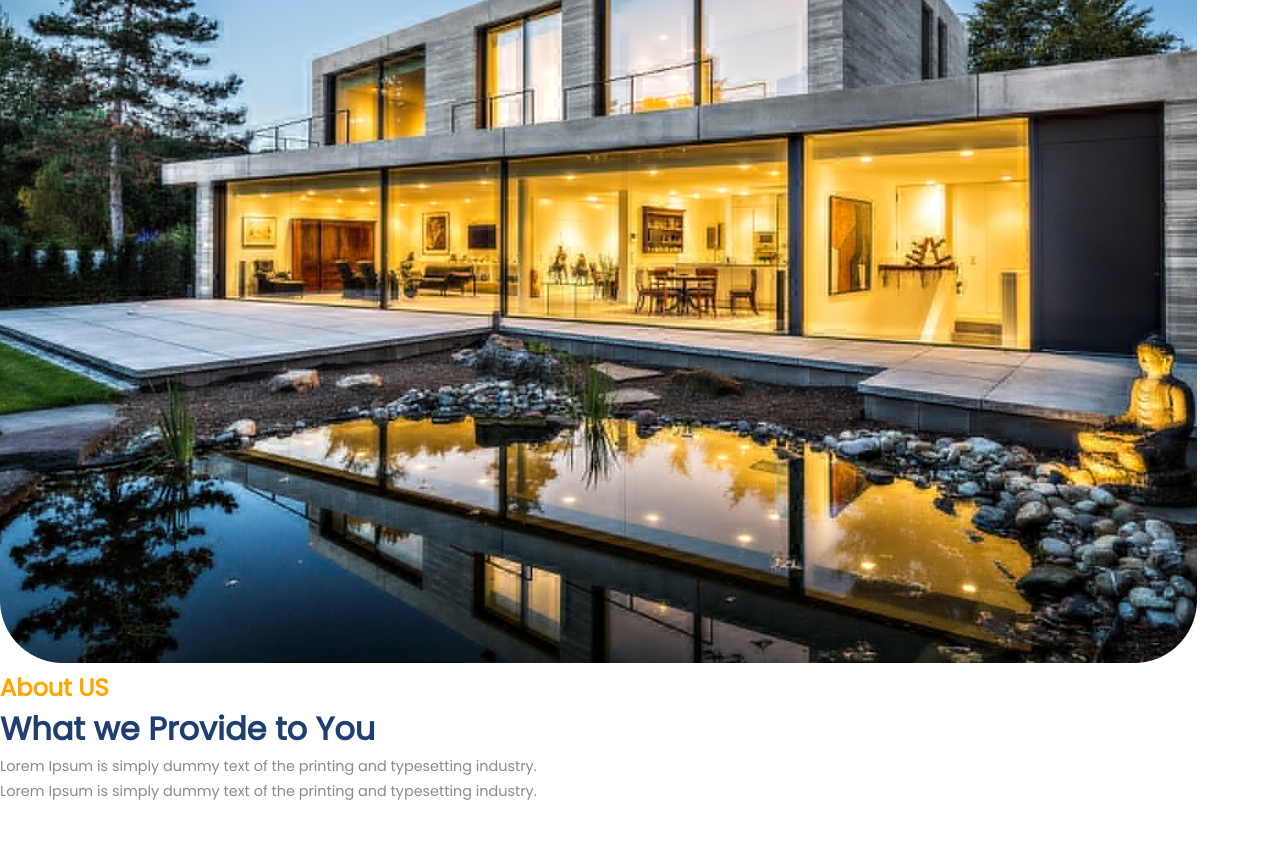
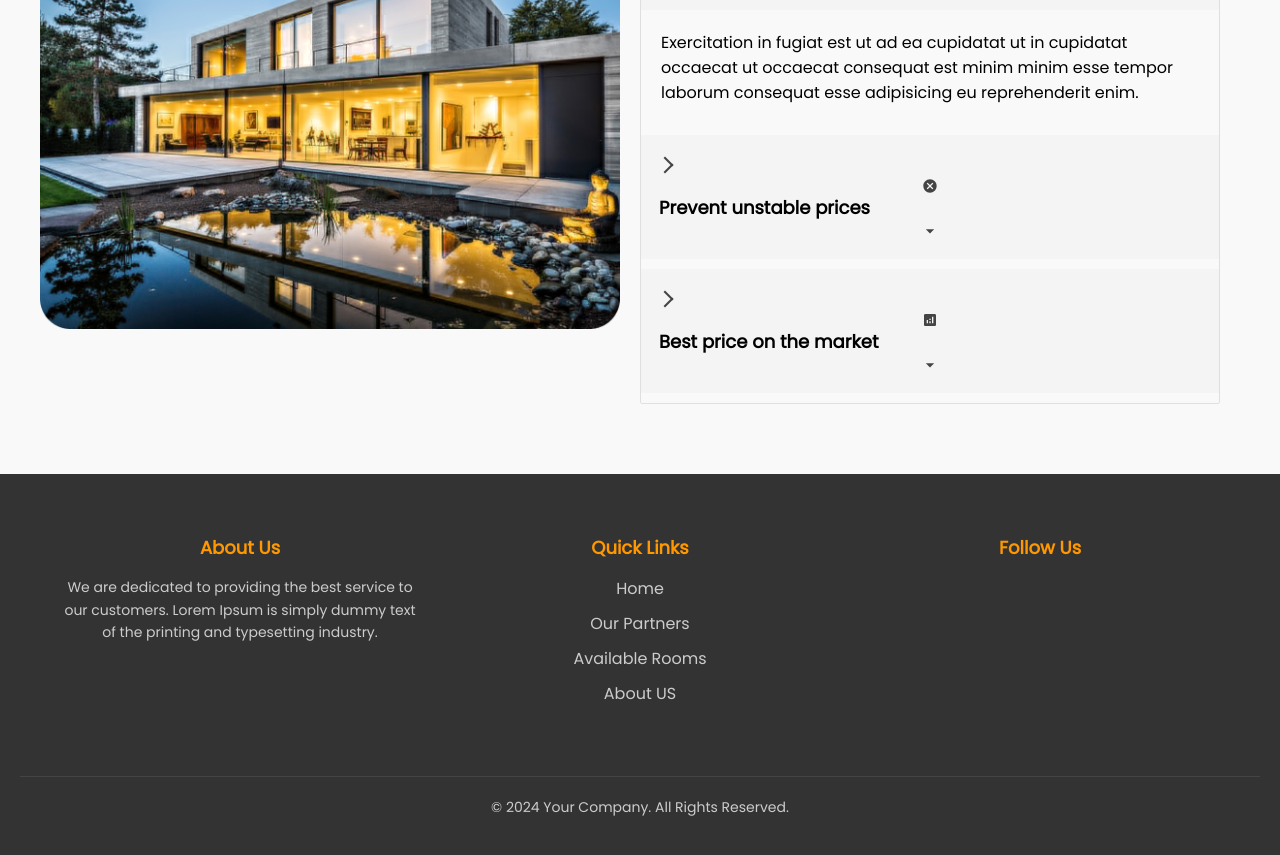
Before and after one commit to SamMathaniha/Room_Available, a React (Vite) app in the folder RoomAvailable/: page / in a window 1280 px wide. Shown: the part 1700-2555 px from the top of the page. Before the commit the page ends 2503 px from the top, so only its background shows below. Built offline with nearby package versions, Linux system fonts and the light colour scheme.

Commit message:
Developed about and Footer

```diff
--- a/RoomAvailable/package.json
+++ b/RoomAvailable/package.json
@@ -11,7 +11,9 @@
   },
   "dependencies": {
     "react": "^18.3.1",
-    "react-dom": "^18.3.1"
+    "react-accessible-accordion": "^5.0.0",
+    "react-dom": "^18.3.1",
+    "react-icons": "^5.3.0"
   },
   "devDependencies": {
     "@eslint/js": "^9.9.0",
--- a/RoomAvailable/src/App.jsx
+++ b/RoomAvailable/src/App.jsx
@@ -1,4 +1,5 @@
 import AboutUs from "./componenets/AboutUs/AboutUs";
+import Footer from "./componenets/Footer/Footer";
 import Header from "./componenets/Header/Header";
 import Hero from "./componenets/Hero/Hero";
 import Hotels from "./componenets/Hotels/Hotels";
@@ -12,6 +13,7 @@ function App() {
       <Hotels />
       <Rooms />
       <AboutUs />
+      <Footer />
     </div>
   );
 }
--- a/RoomAvailable/src/componenets/AboutUs/AboutUs.css
+++ b/RoomAvailable/src/componenets/AboutUs/AboutUs.css
@@ -0,0 +1,166 @@
+/* AboutUs.css */
+
+.About-wrapper {
+    padding: 50px 20px;
+    background-color: #f9f9f9;
+  }
+
+  .About-cantainer {
+    display: flex;
+    flex-direction: row;
+    justify-content: space-between;
+    align-items: center;
+    max-width: 1200px;
+    margin: 0 auto;
+  }
+
+  .About-left {
+    flex: 1;
+  }
+
+  .image-container img {
+    width: 100%;
+    height: auto;
+    border-radius: 10px;
+  }
+
+  .About-Right {
+    flex: 1;
+    padding: 20px;
+  }
+
+  .About-Right .orangeText {
+    color: #ff6f00;
+    font-size: 24px;
+    font-weight: bold;
+  }
+
+  .About-Right .primaryText {
+    color: #102cff;
+    font-size: 22px;
+    font-weight: 600;
+  }
+
+  .About-Right .primaryText2 {
+    color: #000000;
+    font-size: 18px;
+    font-weight: 600;
+  }
+
+
+  .About-Right .secondaryText {
+    color: #666;
+    font-size: 14px;
+    margin-top: 10px;
+    line-height: 1.6;
+  }
+
+  .About-Right .accordion {
+    margin-top: 2px;
+  }
+
+  .About-Right .accordion .accordionItem {
+    border: none;
+    margin-bottom: 10px;
+  }
+
+  .About-Right .accordion .accordionItemHeading {
+    background-color: #fff;
+    padding: 15px;
+    border-radius: 5px;
+    border: 1px solid #ddd;
+    cursor: pointer;
+    transition: background-color 0.3s ease;
+  }
+
+  .About-Right .accordion .accordionItemHeading:hover {
+    background-color: #f0f0f0;
+  }
+
+  .About-Right .accordion .accordionItemButton {
+    display: flex;
+    align-items: center;
+    justify-content: space-between;
+  }
+
+  .About-Right .accordion .flexCenter {
+    display: flex;
+    align-items: center;
+    justify-content: center;
+  }
+
+  .About-Right .accordion .accordionItemPanel {
+    padding: 15px;
+    border-left: 1px solid #ddd;
+    border-right: 1px solid #ddd;
+    border-bottom: 1px solid #ddd;
+    border-radius: 0 0 5px 5px;
+    background-color: #fff;
+  }
+
+  .About-Right .accordion .accordionItemPanel p {
+    margin: 0;
+    color: #666;
+    font-size: 16px;
+    line-height: 1.6;
+  }
+
+  /* Responsive Styles */
+  @media (max-width: 768px) {
+    .About-cantainer {
+      flex-direction: column;
+      align-items: flex-start;
+    }
+
+    .About-left,
+    .About-Right {
+      width: 100%;
+      padding: 10px;
+    }
+
+    .About-Right .orangeText {
+      font-size: 20px;
+    }
+
+    .About-Right .primaryText {
+      font-size: 16px;
+    }
+
+    .About-Right .secondaryText {
+      font-size: 12px;
+    }
+
+    .About-Right .accordion .accordionItemHeading {
+      padding: 10px;
+    }
+
+    .About-Right .accordion .accordionItemPanel {
+      padding: 10px;
+    }
+  }
+
+  @media (max-width: 480px) {
+    .About-wrapper {
+      padding: 30px 10px;
+    }
+
+    .About-Right .orangeText {
+      font-size: 18px;
+    }
+
+    .About-Right .primaryText {
+      font-size: 14px;
+    }
+
+    .About-Right .secondaryText {
+      font-size: 12px;
+    }
+
+    .About-Right .accordion .accordionItemHeading {
+      padding: 8px;
+    }
+
+    .About-Right .accordion .accordionItemPanel {
+      padding: 8px;
+    }
+  }
--- a/RoomAvailable/src/componenets/AboutUs/AboutUs.jsx
+++ b/RoomAvailable/src/componenets/AboutUs/AboutUs.jsx
@@ -5,11 +5,11 @@ import {
   AccordionItemHeading,
   AccordionItemButton,
   AccordionItemPanel,
-  AccordionItemState,
 } from "react-accessible-accordion";
 import "react-accessible-accordion/dist/fancy-example.css";
 import { MdOutlineArrowDropDown } from "react-icons/md";
 import "./AboutUs.css";
+import data from "../../assets/utils/accordion";
 
 const AboutUs = () => {
   return (
@@ -22,17 +22,33 @@ const AboutUs = () => {
             </div>
           </div>
           <div className="About-Right">
-            <span className="orangeText">About US</span>
+            <span className="orangeText">About Us</span>
             <br />
             <span className="primaryText">What we Provide to You</span>
             <br />
-            <span className="secondaryText">
-              Lorem Ipsum is simply dummy text of the printing and typesetting
-              industry.
-              <br />
-              Lorem Ipsum is simply dummy text of the printing and typesetting
-              industry.
-            </span>
+
+            <Accordion
+              className="accordion"
+              allowMultipleExpanded={false}
+              preExpanded={[0]}
+            >
+              {data.map((item, i) => (
+                <AccordionItem className="accordionItem" key={i} uuid={i}>
+                  <AccordionItemHeading>
+                    <AccordionItemButton>
+                      <div className="flexCenter icon">{item.icon}</div>
+                      <span className="primaryText2">{item.heading}</span>
+                      <div className="flexCenter icon">
+                        <MdOutlineArrowDropDown size={20} />
+                      </div>
+                    </AccordionItemButton>
+                  </AccordionItemHeading>
+                  <AccordionItemPanel>
+                    <p>{item.detail}</p>
+                  </AccordionItemPanel>
+                </AccordionItem>
+              ))}
+            </Accordion>
           </div>
         </div>
       </section>
--- /dev/null
+++ b/RoomAvailable/src/componenets/Footer/Footer.css
@@ -0,0 +1,93 @@
+/* Footer Container */
+.footer {
+    background-color: #333;
+    color: #fff;
+    padding: 40px 20px;
+    text-align: center;
+  }
+
+  .footer-container {
+    display: flex;
+    justify-content: space-between;
+    flex-wrap: wrap;
+    max-width: 1200px;
+    margin: 0 auto;
+  }
+
+  /* Footer Sections */
+  .footer-section {
+    flex: 1;
+    padding: 20px;
+    min-width: 250px;
+  }
+
+  .footer-title {
+    font-size: 18px;
+    font-weight: bold;
+    margin-bottom: 15px;
+    color: #ff9800;
+  }
+
+  .footer-text {
+    font-size: 14px;
+    color: #ccc;
+    line-height: 1.6;
+  }
+
+  /* Footer Links */
+  .footer-links {
+    list-style: none;
+    padding: 0;
+  }
+
+  .footer-links li {
+    margin-bottom: 10px;
+  }
+
+  .footer-links a {
+    color: #ccc;
+    text-decoration: none;
+    transition: color 0.3s ease;
+  }
+
+  .footer-links a:hover {
+    color: #ff9800;
+  }
+
+  /* Footer Social Icons */
+  .footer-socials a {
+    color: #ccc;
+    font-size: 18px;
+    margin-right: 15px;
+    transition: color 0.3s ease;
+  }
+
+  .footer-socials a:hover {
+    color: #ff9800;
+  }
+
+  /* Footer Bottom */
+  .footer-bottom {
+    margin-top: 40px;
+    font-size: 14px;
+    color: #ccc;
+    border-top: 1px solid #444;
+    padding-top: 20px;
+  }
+
+  /* Responsive Footer */
+  @media (max-width: 768px) {
+    .footer-container {
+      flex-direction: column;
+      align-items: center;
+    }
+
+    .footer-section {
+      text-align: center;
+      margin-bottom: 20px;
+    }
+
+    .footer-socials a {
+      margin: 0 10px;
+    }
+  }
--- /dev/null
+++ b/RoomAvailable/src/componenets/Footer/Footer.jsx
@@ -0,0 +1,78 @@
+import React from "react";
+import "./Footer.css";
+
+const Footer = () => {
+  return (
+    <footer className="footer">
+      <div className="footer-container">
+        <div className="footer-section">
+          <h3 className="footer-title">About Us</h3>
+          <p className="footer-text">
+            We are dedicated to providing the best service to our customers.
+            Lorem Ipsum is simply dummy text of the printing and typesetting
+            industry.
+          </p>
+        </div>
+
+        <div className="footer-section">
+          <h3 className="footer-title">Quick Links</h3>
+          <ul className="footer-links">
+            <li>
+              <a href="/home">Home</a>
+            </li>
+            <li>
+              <a href="/about">Our Partners</a>
+            </li>
+            <li>
+              <a href="/services">Available Rooms</a>
+            </li>
+            <li>
+              <a href="/contact">About US</a>
+            </li>
+          </ul>
+        </div>
+
+        <div className="footer-section">
+          <h3 className="footer-title">Follow Us</h3>
+          <div className="footer-socials">
+            <a
+              href="https://facebook.com"
+              target="_blank"
+              rel="noopener noreferrer"
+            >
+              <i className="fab fa-facebook-f"></i>
+            </a>
+            <a
+              href="https://twitter.com"
+              target="_blank"
+              rel="noopener noreferrer"
+            >
+              <i className="fab fa-twitter"></i>
+            </a>
+            <a
+              href="https://instagram.com"
+              target="_blank"
+              rel="noopener noreferrer"
+            >
+              <i className="fab fa-instagram"></i>
+            </a>
+            <a
+              href="https://linkedin.com"
+              target="_blank"
+              rel="noopener noreferrer"
+            >
+              <i className="fab fa-linkedin-in"></i>
+            </a>
+          </div>
+        </div>
+      </div>
+      <div className="footer-bottom">
+        <p>
+          &copy; {new Date().getFullYear()} Your Company. All Rights Reserved.
+        </p>
+      </div>
+    </footer>
+  );
+};
+
+export default Footer;
```
Also changed, not shown: 1 other file (tests, documents, lock files or other folders).
